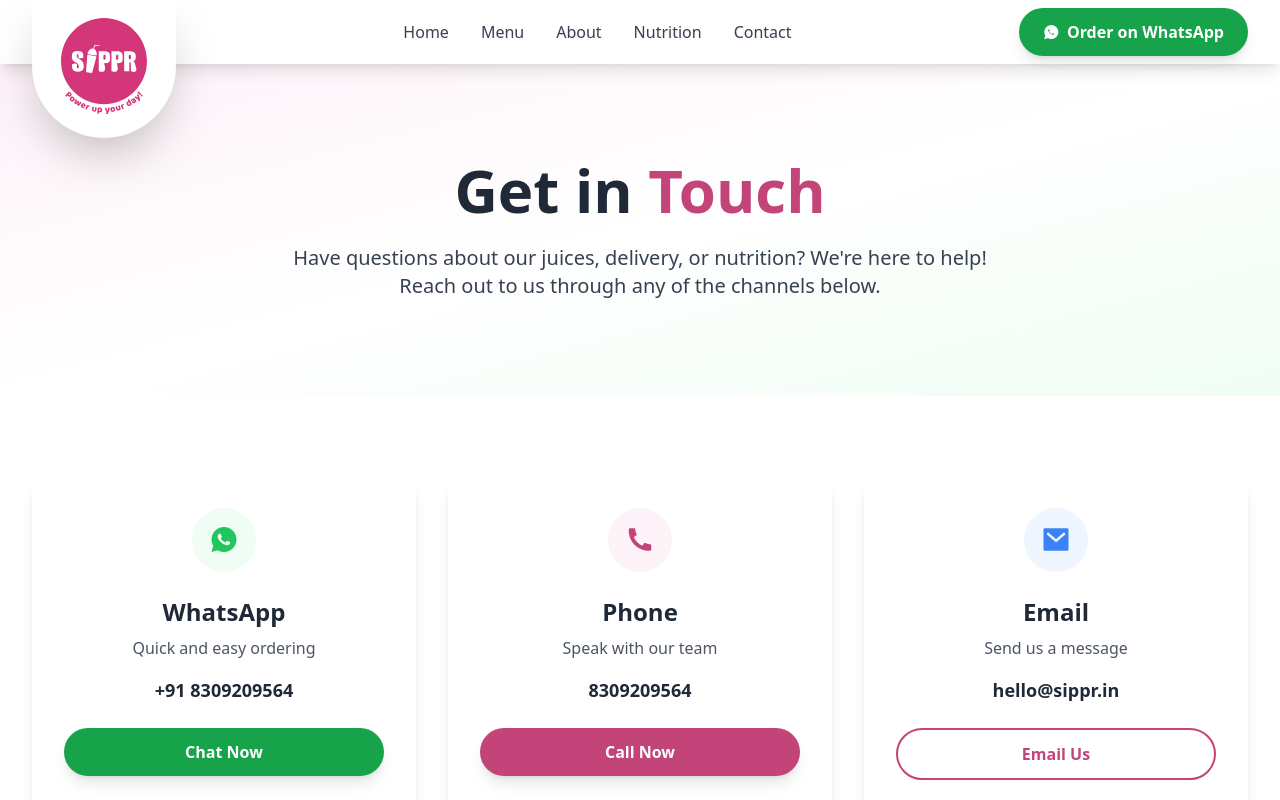
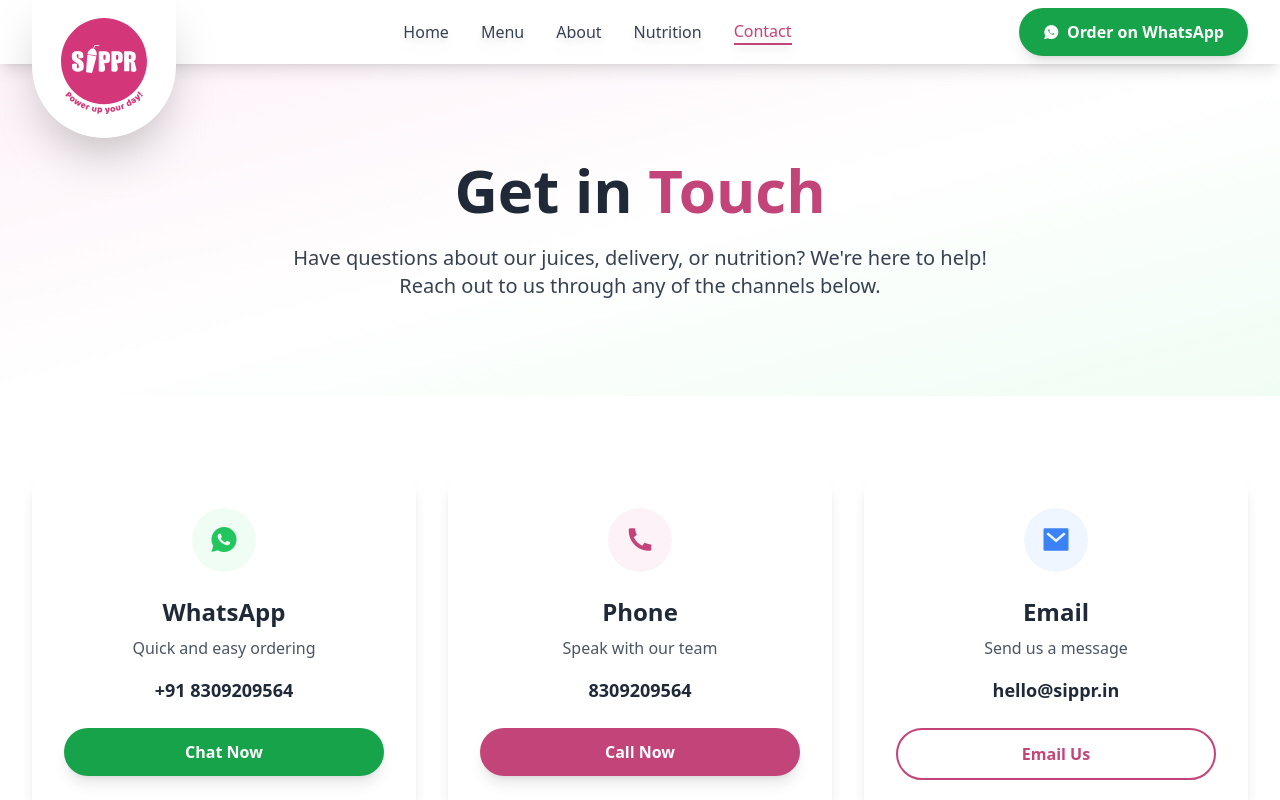
Before and after one commit to nareshacharya/sippr, a React (Vite) app: page /sippr/contact in a window 1280 px wide. Shown: the top 800 px of the page. Built offline with nearby package versions, Linux system fonts and the light colour scheme.

Commit message:
Add active link highlighting to navbar and fix menu filter layout

```diff
--- a/src/components/feature/Navbar.tsx
+++ b/src/components/feature/Navbar.tsx
@@ -36,9 +36,9 @@
 
   const isTransparent = isHomePage && !isScrolled;
   const navBgClass = isTransparent
-    ? 'bg-black/20 backdrop-blur-sm'
+    ? 'bg-transparent backdrop-blur-sm'
     : 'bg-white shadow-lg';
-  const textColorClass = isTransparent ? 'text-white' : 'text-gray-700';
+  const textColorClass = isTransparent ? 'text-gray-800' : 'text-gray-700';
 
   return (
     <nav className={`${navBgClass} sticky top-0 z-50 transition-all duration-300 ${isTransparent ? 'pb-2' : ''}`}>
@@ -73,7 +73,11 @@
                   navigate(item.path);
                   window.scrollTo({ top: 0, behavior: 'instant' });
                 }}
-                className={`${textColorClass} hover:text-[#C34479] font-medium transition-colors duration-200 cursor-pointer whitespace-nowrap text-sm lg:text-base drop-shadow-sm`}
+                className={`font-medium transition-colors duration-200 cursor-pointer whitespace-nowrap text-sm lg:text-base drop-shadow-lg ${
+                  location.pathname === item.path
+                    ? 'text-[#C34479] border-b-2 border-[#C34479]'
+                    : `${textColorClass} hover:text-[#C34479]`
+                }`}
               >
                 {item.label}
               </button>
@@ -115,7 +119,7 @@
                   setIsMenuOpen(false);
                   window.scrollTo({ top: 0, behavior: 'instant' });
                 }}
-                className={`block w-full text-left px-4 py-3 ${textColorClass} hover:text-[#C34479] ${isTransparent ? 'hover:bg-white/10' : 'hover:bg-pink-50'} cursor-pointer whitespace-nowrap transition-colors duration-200`}
+                className={`block w-full text-left px-4 py-3 ${textColorClass} hover:text-[#C34479] ${isTransparent ? 'hover:bg-white/10' : 'hover:bg-pink-50'} cursor-pointer whitespace-nowrap transition-colors duration-200 drop-shadow-lg`}
               >
                 {item.label}
               </button>
--- a/src/pages/menu/page.tsx
+++ b/src/pages/menu/page.tsx
@@ -66,14 +66,14 @@
       </section>
 
       {/* Category Filter */}
-      <section className="py-4 sm:py-6 md:py-8 bg-white shadow-sm sticky top-16 sm:top-20 md:top-24 z-40">
-        <div className="max-w-7xl mx-auto px-4 sm:px-6 lg:px-8">
-          <div className="flex flex-wrap justify-center gap-2 sm:gap-3">
+      <section className="py-4 sm:py-6 md:py-8 bg-white shadow-sm sticky top-[72px] sm:top-[80px] md:top-[96px] z-40">
+        <div className="max-w-7xl mx-auto px-4 sm:px-6 lg:px-8 ml-20 sm:ml-28 md:ml-36">
+          <div className="flex flex-wrap justify-start gap-2 sm:gap-3">
             {categories.map((category) => (
               <button
                 key={category.id}
                 onClick={() => setActiveCategory(category.id)}
-                className={`px-3 py-2 sm:px-4 sm:py-2.5 md:px-6 md:py-3 rounded-full font-semibold whitespace-nowrap cursor-pointer transition-all duration-200 flex items-center text-xs sm:text-sm md:text-base ${
+                className={`px-3 py-2 sm:px-4 sm:py-2.5 md:px-6 md:py-3 rounded-full font-semibold whitespace-nowrap cursor-pointer transition-all duration-200 flex items-center gap-1 sm:gap-2 text-xs sm:text-sm md:text-base ${
                   activeCategory === category.id
                     ? 'bg-[#C34479] text-white shadow-lg'
                     : 'bg-gray-100 text-gray-700 hover:bg-gray-200'
```
